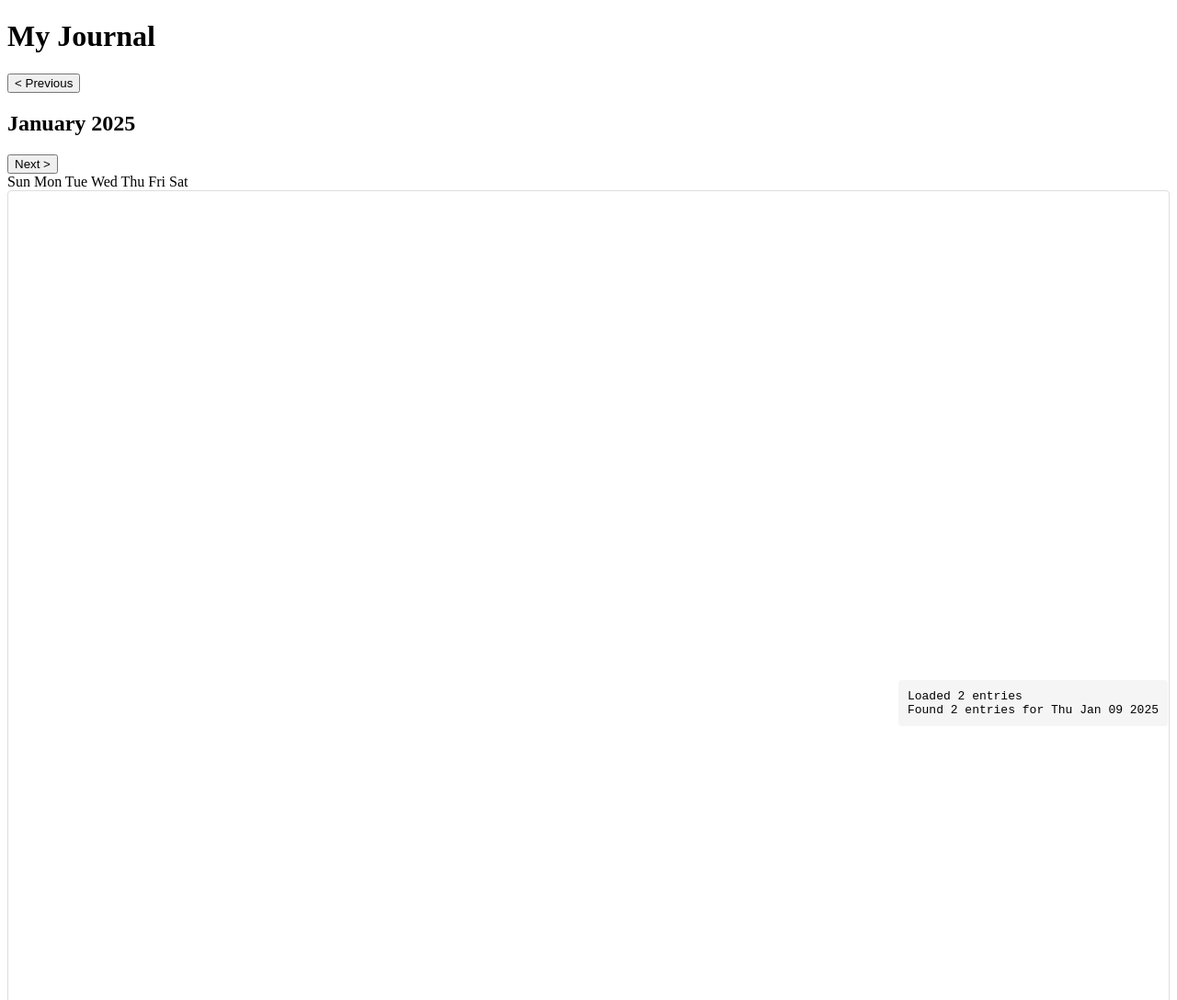
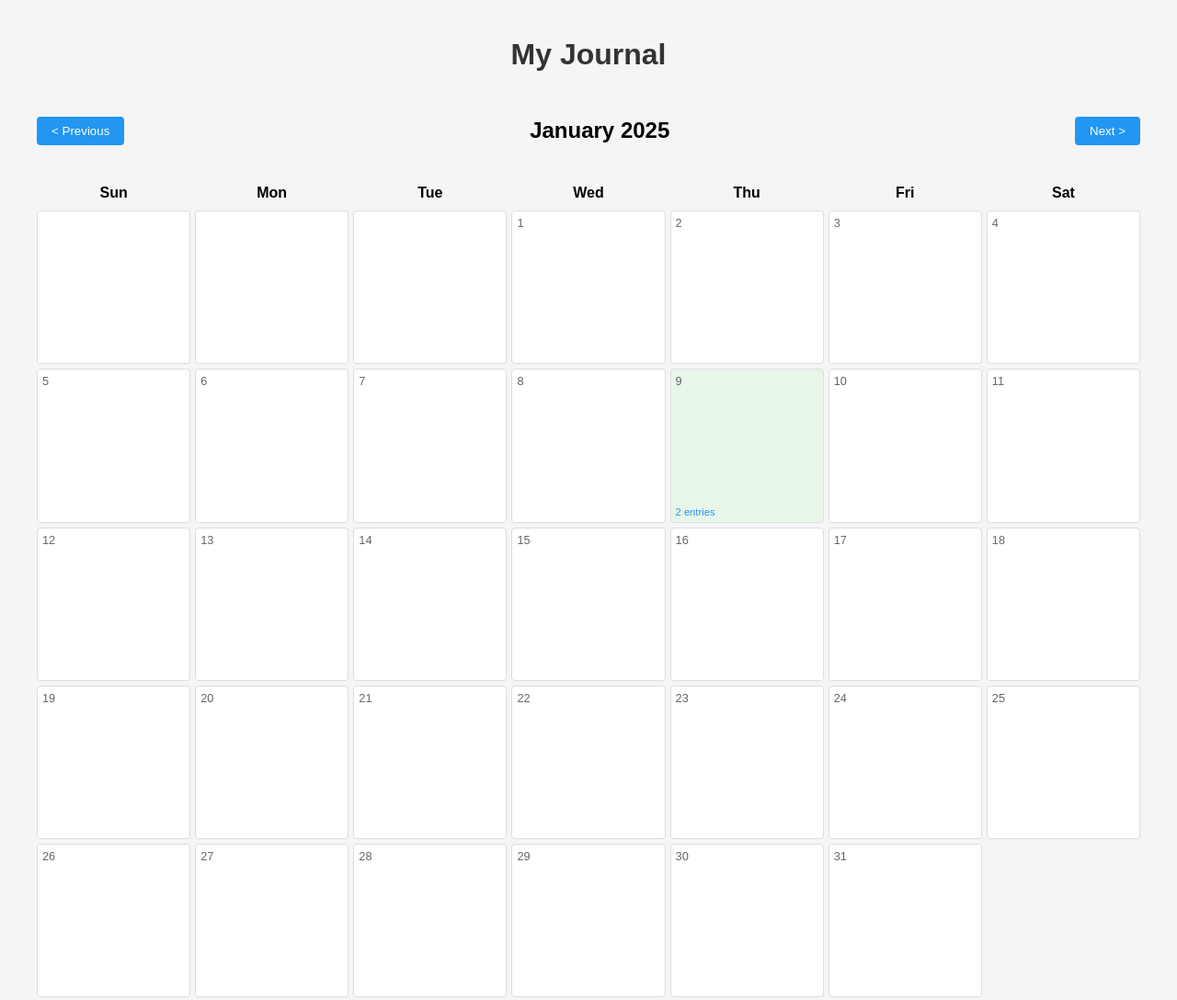
Before and after one commit to nobuhibiki/nobujournal, a website: page index.html in a window 1280 px wide. Shown: the top 1088 px of the page at 92% size. Drawn offline with Linux system fonts and the light colour scheme.

Commit message:
Update index.html

```diff
--- a/index.html
+++ b/index.html
@@ -5,7 +5,44 @@
     <meta name="viewport" content="width=device-width, initial-scale=1.0">
     <title>My Journal</title>
     <style>
-        /* ... (keeping same styles) ... */
+        body {
+            font-family: Arial, sans-serif;
+            margin: 0;
+            padding: 20px;
+            background-color: #f5f5f5;
+        }
+
+        .container {
+            max-width: 1200px;
+            margin: 0 auto;
+        }
+
+        h1 {
+            color: #333;
+            text-align: center;
+            margin-bottom: 30px;
+        }
+
+        .calendar {
+            display: grid;
+            grid-template-columns: repeat(7, 1fr);
+            gap: 5px;
+            margin-bottom: 30px;
+        }
+
+        .calendar-header {
+            display: grid;
+            grid-template-columns: repeat(7, 1fr);
+            gap: 5px;
+            margin-bottom: 5px;
+        }
+
+        .calendar-header span {
+            text-align: center;
+            font-weight: bold;
+            padding: 5px;
+        }
+
         .day {
             aspect-ratio: 1;
             background-color: #fff;
@@ -41,16 +78,54 @@
             margin-top: auto;
         }
 
-        /* Add debug output */
-        #debug {
-            position: fixed;
-            bottom: 10px;
-            right: 10px;
-            background: #f5f5f5;
+        .selected {
+            border: 2px solid #2196f3;
+        }
+
+        .entries-panel {
+            background-color: white;
+            padding: 20px;
+            border-radius: 8px;
+            box-shadow: 0 2px 4px rgba(0,0,0,0.1);
+            margin-top: 20px;
+        }
+
+        .entries-panel h2 {
+            margin-top: 0;
+            color: #333;
+        }
+
+        .entry {
+            border-left: 3px solid #2196f3;
+            margin: 10px 0;
             padding: 10px;
+            background-color: #f8f9fa;
+        }
+
+        .entry-time {
+            font-size: 0.8em;
+            color: #666;
+        }
+
+        .month-nav {
+            display: flex;
+            justify-content: space-between;
+            align-items: center;
+            margin-bottom: 20px;
+        }
+
+        button {
+            background-color: #2196f3;
+            color: white;
+            border: none;
+            padding: 8px 16px;
             border-radius: 4px;
-            font-family: monospace;
-            display: none; /* Hidden by default */
+            cursor: pointer;
+            transition: background-color 0.2s;
+        }
+
+        button:hover {
+            background-color: #1976d2;
         }
     </style>
 </head>
@@ -82,9 +157,6 @@
         </div>
     </div>
 
-    <!-- Debug output -->
-    <div id="debug"></div>
-
     <script>
         let currentDate = new Date();
         let selectedDate = null;
@@ -92,43 +164,20 @@
             entries: []
         };
 
-        // Debug function
-        function debugLog(msg) {
-            const debug = document.getElementById('debug');
-            debug.style.display = 'block';
-            debug.innerHTML += msg + '<br>';
-        }
-
-        // Parse ISO date and adjust for timezone
-        function parseDate(isoString) {
-            return new Date(isoString);
-        }
-
-        // Format date for display
-        function formatDate(date) {
-            return date.toLocaleString('en-US', {
-                hour: 'numeric',
-                minute: 'numeric',
-                hour12: true
-            });
-        }
-
         // Fetch journal data
         fetch('journal.json')
             .then(response => response.json())
             .then(data => {
                 journalData = data;
-                debugLog(`Loaded ${data.entries.length} entries`);
                 renderCalendar();
             })
             .catch(error => {
                 console.error('Error loading journal data:', error);
-                debugLog('Error loading journal: ' + error.message);
             });
 
         function getEntriesForDate(date) {
             return journalData.entries.filter(entry => {
-                const entryDate = parseDate(entry.timestamp);
+                const entryDate = new Date(entry.timestamp);
                 return entryDate.getDate() === date.getDate() &&
                        entryDate.getMonth() === date.getMonth() &&
                        entryDate.getFullYear() === date.getFullYear();
@@ -149,14 +198,14 @@
             const lastDay = new Date(year, month + 1, 0);
             const startingDay = firstDay.getDay();
 
-            // Fill in empty days
+            // Add empty cells for days before the first of the month
             for (let i = 0; i < startingDay; i++) {
                 const emptyDay = document.createElement('div');
                 emptyDay.className = 'day';
                 calendar.appendChild(emptyDay);
             }
 
-            // Fill in actual days
+            // Add days of the month
             for (let day = 1; day <= lastDay.getDate(); day++) {
                 const dayElement = document.createElement('div');
                 dayElement.className = 'day';
@@ -177,8 +226,6 @@
                     entryCount.className = 'entry-count';
                     entryCount.textContent = `${entriesForDay.length} entries`;
                     dayElement.appendChild(entryCount);
-
-                    debugLog(`Found ${entriesForDay.length} entries for ${currentDayDate.toDateString()}`);
                 }
 
                 dayElement.addEventListener('click', () => selectDate(currentDayDate));
@@ -204,14 +251,14 @@
                 <div id="entries-list"></div>
             `;
 
-            // Sort entries by time
-            entries.sort((a, b) => parseDate(a.timestamp) - parseDate(b.timestamp));
+            entries.sort((a, b) => new Date(a.timestamp) - new Date(b.timestamp));
 
             entries.forEach(entry => {
                 const entryElement = document.createElement('div');
                 entryElement.className = 'entry';
-                const time = formatDate(parseDate(entry.timestamp));
-                const type = entry.type === 'mood' ? '🎭 Mood Entry: ' : '';
+                const entryDate = new Date(entry.timestamp);
+                const time = entryDate.toLocaleTimeString([], { hour: '2-digit', minute: '2-digit' });
+                const type = entry.type === 'mood' ? '🎭 Mood: ' : '';
                 entryElement.innerHTML = `
                     <div class="entry-time">${time}</div>
                     <div class="entry-content">${type}${entry.content}</div>
```
